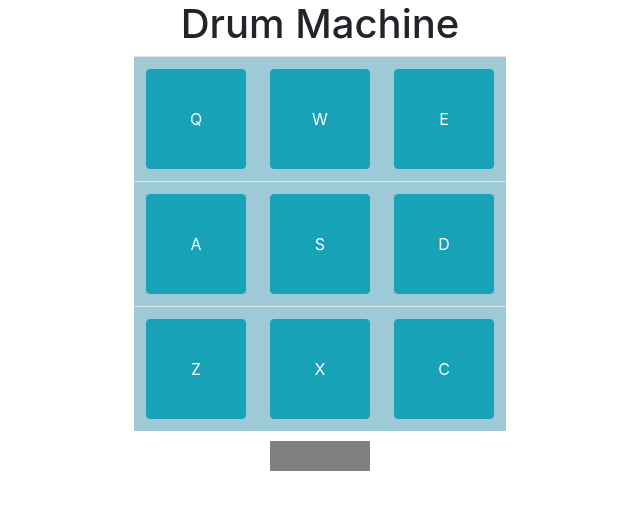
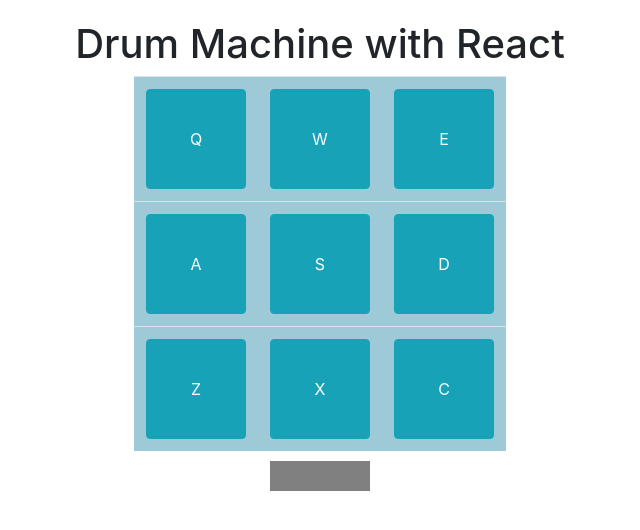
Before and after one commit to hcuffy/drumMachine, a React (Create React App) app: page / in a window 1280 px wide. Shown: the top 530 px of the page, without its empty margins (320-960 px from the left). Built offline with nearby package versions, Linux system fonts and the light colour scheme.

Commit message:
Adjusting button with some styling

```diff
--- a/src/App/App.css
+++ b/src/App/App.css
@@ -3,6 +3,7 @@
 }
 
 header {
+  margin-top: 20px;
   text-align: center;
 }
 
--- a/src/App/App.js
+++ b/src/App/App.js
@@ -32,7 +32,6 @@ class App extends Component {
 
 
   drumAudioQ() {
-    let { audioLabel } = this.state;
     this.setState({
       audioLabel: 'Q'
     });
@@ -40,7 +39,6 @@ class App extends Component {
   }
 
   drumAudioW() {
-    let { audioLabel } = this.state;
     this.setState({
       audioLabel: 'W'
     });
@@ -48,28 +46,24 @@ class App extends Component {
   }
 
   drumAudioE() {
-    let { audioLabel } = this.state;
     this.setState({
       audioLabel: 'E'
     });
     this.e_Audio.play();
   }
   drumAudioA() {
-    let { audioLabel } = this.state;
     this.setState({
       audioLabel: 'A'
     });
     this.a_Audio.play();
   }
   drumAudioS() {
-    let { audioLabel } = this.state;
     this.setState({
       audioLabel: 'S'
     });
     this.s_Audio.play();
   }
   drumAudioD() {
-    let { audioLabel } = this.state;
     this.setState({
       audioLabel: 'D'
     });
@@ -77,7 +71,6 @@ class App extends Component {
   }
 
   drumAudioZ() {
-    let { audioLabel } = this.state;
     this.setState({
       audioLabel: 'Z'
     });
@@ -85,7 +78,6 @@ class App extends Component {
   }
 
   drumAudioX() {
-    let { audioLabel } = this.state;
     this.setState({
       audioLabel: 'X'
     });
@@ -93,7 +85,6 @@ class App extends Component {
   }
 
   drumAudioC() {
-    let { audioLabel } = this.state;
     this.setState({
       audioLabel: 'C'
     });
@@ -104,7 +95,7 @@ class App extends Component {
     return (
       <div id="drum-machine" className="App">
          <header>
-            <h1>Drum Machine</h1>
+            <h1>Drum Machine with React</h1>
          </header>
         <div id="display">
             <Board
```
